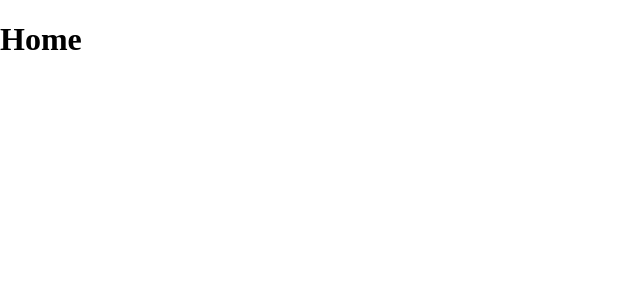
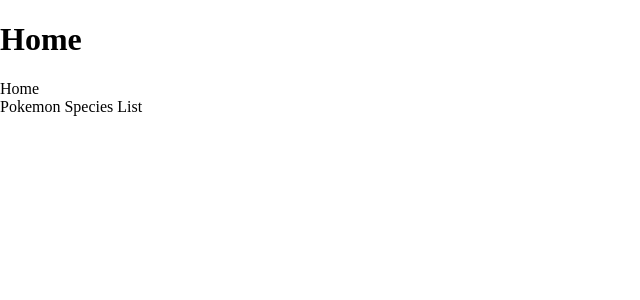
Before and after one commit to fvester/breadcrumb, a React (Vite) app: page / in a window 1280 px wide. Shown: the top 300 px of the page, without its empty margins (0-640 px from the left). Built offline with nearby package versions, Linux system fonts and the light colour scheme.

Commit message:
✨ Add Breadcrumb component

```diff
--- a/src/base.scss
+++ b/src/base.scss
@@ -1 +1,6 @@
 // Global setting (color, font)
+
+a {
+  text-decoration: none;
+  color: inherit;
+}
--- /dev/null
+++ b/src/components/BreadCrumb.tsx
@@ -0,0 +1,35 @@
+import type { RouteInfo } from '@/types/types';
+import './BreadCrumb.scss';
+import SubCrumb from './SubCrumb';
+import { useLocation } from 'react-router-dom';
+import React from 'react';
+
+interface BreadCrumbProps {
+  route_history: RouteInfo[];
+}
+
+const BreadCrumb: React.FC<BreadCrumbProps> = ({ route_history }) => {
+  const { pathname: cur_path } = useLocation();
+
+  return (
+    <div id="bread-crumb">
+      <nav className="bread-crumb-nav">
+        {route_history.map((info: RouteInfo) => {
+          const { sig_name, path } = info;
+          const is_cur: boolean = path === cur_path;
+
+          return is_cur ? (
+            <SubCrumb key={path} sig_name={sig_name} path="" />
+          ) : (
+            <React.Fragment key={path}>
+              <SubCrumb sig_name={sig_name} path={path} />
+              <div className="bread-crumb-nav-deli"> {'>'} </div>
+            </React.Fragment>
+          );
+        })}
+      </nav>
+    </div>
+  );
+};
+
+export default BreadCrumb;
--- /dev/null
+++ b/src/components/SubCrumb.scss
@@ -0,0 +1,9 @@
+.sub-crumb-content {
+    text-decoration: underline;
+}
+
+.sub-crumb-content {
+    .disabled {
+        text-decoration: none;
+    }
+}
--- /dev/null
+++ b/src/components/SubCrumb.tsx
@@ -0,0 +1,30 @@
+import type { RouteInfo } from '@/types/types';
+import { Link, useNavigate } from 'react-router-dom';
+
+const SubCrumb: React.FC<RouteInfo> = ({ sig_name, path }) => {
+  const navigate = useNavigate();
+
+  const has_link: boolean = path !== '';
+
+  const crumbClick = (e: React.MouseEvent) => {
+    e.preventDefault();
+
+    if (has_link) {
+      navigate(path);
+    }
+  };
+
+  return (
+    <div id="sub-crumb">
+      <Link
+        className={has_link ? 'sub-crumb-content' : 'sub-crumb-content disable'}
+        to={path}
+        onClick={crumbClick}
+      >
+        {sig_name}
+      </Link>
+    </div>
+  );
+};
+
+export default SubCrumb;
--- a/src/pages/Home.tsx
+++ b/src/pages/Home.tsx
@@ -1,9 +1,21 @@
+import BreadCrumb from '@/components/BreadCrumb';
 import './Home.scss';
+import { Link, useLocation } from 'react-router-dom';
+import type { RouteInfo } from '@/types/types';
 
 const Home = () => {
+  const sig_name: string = 'Home';
+
+  const cur_route_info: RouteInfo = { sig_name: sig_name, path: '/' };
+
   return (
     <div id="home">
       <h1>Home</h1>
+      <BreadCrumb route_history={[cur_route_info]} />
+
+      <Link className="species-button" to="/species">
+        Pokemon Species List
+      </Link>
     </div>
   );
 };
--- a/src/pages/PokemonDetail.tsx
+++ b/src/pages/PokemonDetail.tsx
@@ -2,8 +2,8 @@
 
 const PokemonDetail = () => {
   return (
-    <div id="pokemon-list">
-      <h1>Pokemon List</h1>
+    <div id="pokemon-detail">
+      <h1>Pokemon Detail</h1>
     </div>
   );
 };
--- a/src/pages/Species.tsx
+++ b/src/pages/Species.tsx
@@ -1,11 +1,16 @@
 import './Species.scss';
+import { Link } from 'react-router-dom';
 
-const Home = () => {
+const Species = () => {
   return (
     <div id="species">
       <h1>Species</h1>
+
+      <Link className="species-button" to="/species/2">
+        Get started ➝
+      </Link>
     </div>
   );
 };
 
-export default Home;
+export default Species;
--- /dev/null
+++ b/src/types/types.ts
@@ -0,0 +1,4 @@
+export interface RouteInfo {
+  sig_name: string;
+  path: string;
+}
```
Also changed, not shown: src/components/BreadCrumb.scss (added).
